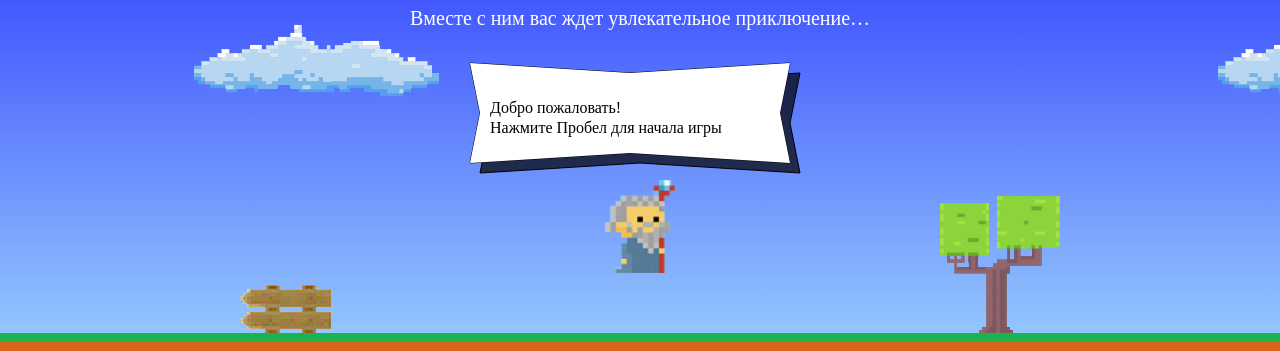
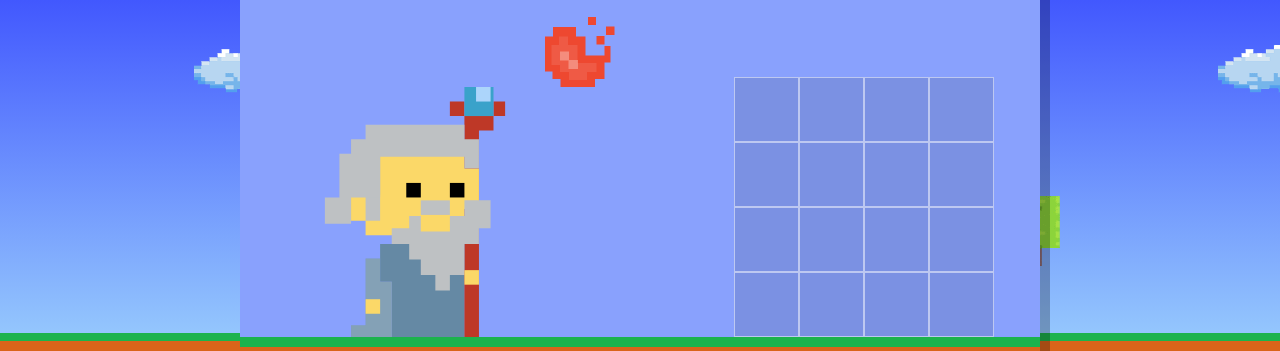
Before and after one commit to karauglanov/374237-code-and-magick, a website: page index.html in a window 1280 px wide. Shown: the part 266-617 px from the top of the page. Drawn offline with Linux system fonts and the light colour scheme; a web font is replaced by a local one.

Commit message:
Версия №1

```diff
--- a/index.html
+++ b/index.html
@@ -197,6 +197,7 @@
   }
 
 </script>
+<script type="text/javascript" src="js/setup.js"></script>
 <script type="text/javascript" src="js/game.js"></script>
 <script type="text/javascript" src="js/stat.js"></script>
 
--- /dev/null
+++ b/js/setup.js
@@ -0,0 +1,72 @@
+// setup.js
+'use strict';
+
+  // Константа содержащая имена
+  var WIZARD_NAMES = ['Иван', 'Хуан Себастьян', 'Мария', 'Кристоф', 'Виктор', 'Юлия', 'Люпита', 'Вашингтон'];
+
+  // Константа содержащая фамилии
+  var WIZARD_SURNAME = ['да Марья', 'Верон', 'Мирабелла', 'Вальц', 'Онопко', 'Топольницкая', 'Нионго', 'Ирвинг'];
+
+  // Константа содержащая цвет мантии
+  var WIZARD_COATCOLOR = ['rgb(101, 137, 164)', 'rgb(241, 43, 107)', 'rgb(146, 100, 161)', 'rgb(56, 159, 117)', 'rgb(215, 210, 55)', 'rgb(0, 0, 0)'];
+
+  // Константа содержащая цвет глаз
+  var WIZARD_EYESCOLOR = ['black', 'red', 'blue', 'yellow', 'green'];
+
+  var userDialog = document.querySelector('.setup');  // Находим блок .setup
+  userDialog.classList.remove('hidden');  // Показываем блок, отключаем невидимость class 'hidden'
+
+  // Находим блок .setup-similar-list в блоке .setup, а не во всём документе
+  var similarListElement = userDialog.querySelector('.setup-similar-list');
+
+  // Находим блок #similar-wizard-template и берём его содержимое
+  var similarWizardTemplate = document.querySelector('#similar-wizard-template').content;
+
+  // Функция определения случайного числа
+  var randomNumber = function(wizardData){
+  return Math.floor(Math.random() * wizardData.length);
+  }
+
+  // Создаём массив состоящий из объектов заполненный из массивов констант, содержащих имена, фамилии, цвет мантии, цвет глаз
+  var wizards = [
+  {
+    name: WIZARD_NAMES[randomNumber(WIZARD_NAMES)] + ' ' + WIZARD_SURNAME[randomNumber(WIZARD_SURNAME)], // Присвоение имени и фамилии с помощью функции случайного числа
+    coatColor: WIZARD_COATCOLOR[randomNumber(WIZARD_COATCOLOR)], // Присвоение цвета мантии с помощью функции случайного числа
+    eyesColor: WIZARD_EYESCOLOR[randomNumber(WIZARD_EYESCOLOR)]  // Присвоение ывета глаз с помощью функции случайного числа
+  },
+  {
+    name: WIZARD_NAMES[randomNumber(WIZARD_NAMES)] + ' ' + WIZARD_SURNAME[randomNumber(WIZARD_SURNAME)], // Присвоение имени и фамилии с помощью функции случайного числа
+    coatColor: WIZARD_COATCOLOR[randomNumber(WIZARD_COATCOLOR)], // Присвоение цвета мантии с помощью функции случайного числа
+    eyesColor: WIZARD_EYESCOLOR[randomNumber(WIZARD_EYESCOLOR)]  // Присвоение ывета глаз с помощью функции случайного числа  },
+  },
+  {
+    name: WIZARD_NAMES[randomNumber(WIZARD_NAMES)] + ' ' + WIZARD_SURNAME[randomNumber(WIZARD_SURNAME)], // Присвоение имени и фамилии с помощью функции случайного числа
+    coatColor: WIZARD_COATCOLOR[randomNumber(WIZARD_COATCOLOR)], // Присвоение цвета мантии с помощью функции случайного числа
+    eyesColor: WIZARD_EYESCOLOR[randomNumber(WIZARD_EYESCOLOR)]  // Присвоение ывета глаз с помощью функции случайного числа  },
+  },
+  {
+    name: WIZARD_NAMES[randomNumber(WIZARD_NAMES)] + ' ' + WIZARD_SURNAME[randomNumber(WIZARD_SURNAME)], // Присвоение имени и фамилии с помощью функции случайного числа
+    coatColor: WIZARD_COATCOLOR[randomNumber(WIZARD_COATCOLOR)], // Присвоение цвета мантии с помощью функции случайного числа
+    eyesColor: WIZARD_EYESCOLOR[randomNumber(WIZARD_EYESCOLOR)]  // Присвоение ывета глаз с помощью функции случайного числа  },
+  },
+];
+
+  // Функция позволяющая создать нужного нам волшебника с теми параметрами которые мы ей передаём
+  var renderWizard = function (wizard) {
+  var wizardElement = similarWizardTemplate.cloneNode(true); // Клонируем волшебника с теми параметрами которые были в шаблоне #similar-wizard-template
+  wizardElement.querySelector('.setup-similar-label').textContent = wizard.name; // Заменяем шаблонное имя на имя переданное в переменной wizards
+  wizardElement.querySelector('.wizard-coat').style.fill = wizards[i].coatColor; // Заменяем шаблонный цвет мантии на цвет переданный в переменной wizards
+  wizardElement.querySelector('.wizard-eyes').style.fill = wizards[i].eyesColor; // Заменяем шаблонный цвет глаз на цвет переданное в переменной wizards
+  return wizardElement; // Возвращаем из функции значение переменной wizardElement
+  };
+
+  var fragment = document.createDocumentFragment(); // Создаём переменную fragment методом DocumentFragment для того что бы можно было сразу вывести всех магов, а не по одному
+
+  for (var i = 0; i < wizards.length; i++)
+  {
+  fragment.appendChild(renderWizard(wizards[i])); // Добавляем волшебников (детей) в элемент fragment
+  }
+
+  similarListElement.appendChild(fragment); // Передаём данные о волшебниках (детях) в блок .setup-similar-list');};
+
+  userDialog.querySelector('.setup-similar').classList.remove('hidden'); // Показываем блок, отключаем невидимость class 'hidden'
```
